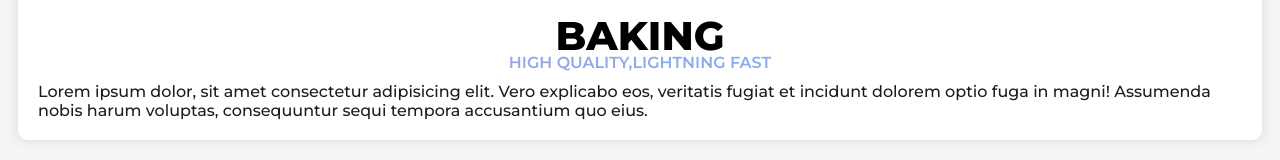
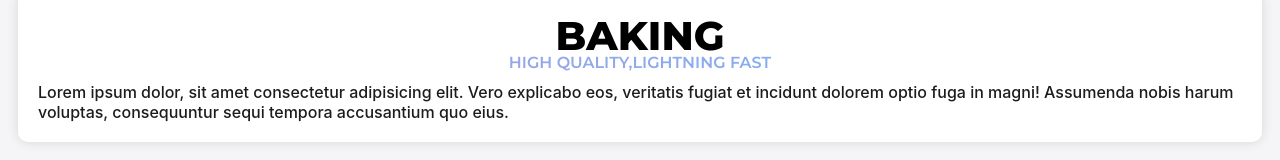
Before and after one commit to BoreoMotion/Matkit, a plain HTML site: page index.html in a window 1280 px wide. Shown: the part 742-902 px from the top of the page. Drawn offline with Linux system fonts and the light colour scheme.

Commit message:
Update index.html

```diff
--- a/index.html
+++ b/index.html
@@ -2,6 +2,8 @@
 <html>
 <head>
     <link href="https://fonts.googleapis.com/css2?family=Montserrat:wght@100;200;300;400;500;600;700;800;900&display=swap" rel="stylesheet">
+    <link href="https://github.com/BoreoMotion/Matkit/blob/main/sf-pro-text_regular.woff2" rel="stylesheet">
+
     <style>
         body {
             padding: 10px;
@@ -38,7 +40,7 @@
         }
 
         p{
-            font-family: Montserrat, Helvetica, sans-serif;
+            font-family: SF Pro Text, Helvetica, sans-serif;
             font-weight: 500;
             color: #1c1c1e;
             margin: 10px;
```
